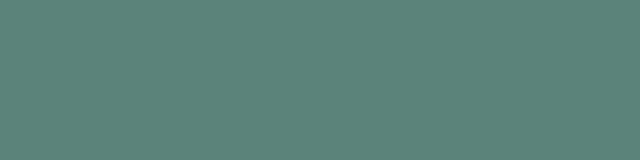
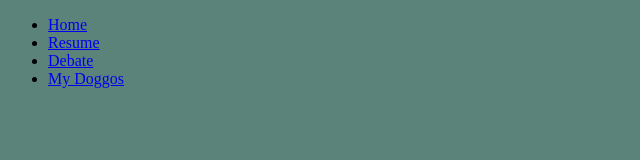
Before and after one commit to Vamor1/Project1, a plain HTML site: page Doggos.html in a window 1280 px wide. Shown: the whole page, without its empty margins (0-640 px from the left). Drawn offline with Linux system fonts and the light colour scheme.

Commit message:
Update Doggos.html

```diff
--- a/Doggos.html
+++ b/Doggos.html
@@ -30,5 +30,16 @@ body {
 </style>
 </head>
 <body>
+
+     <nav>
+        <ul>
+            <li><a href="Idex.html">Home</a></li>
+            <li><a href="Resume.html">Resume</a></li>
+            <li><a href="IQ2Debate.html">Debate</a></li>
+            <li><a href="Doggos.html">My Doggos</a></li>
+        </ul>
+    </nav>
+
+
 </body>
 </html>
```
